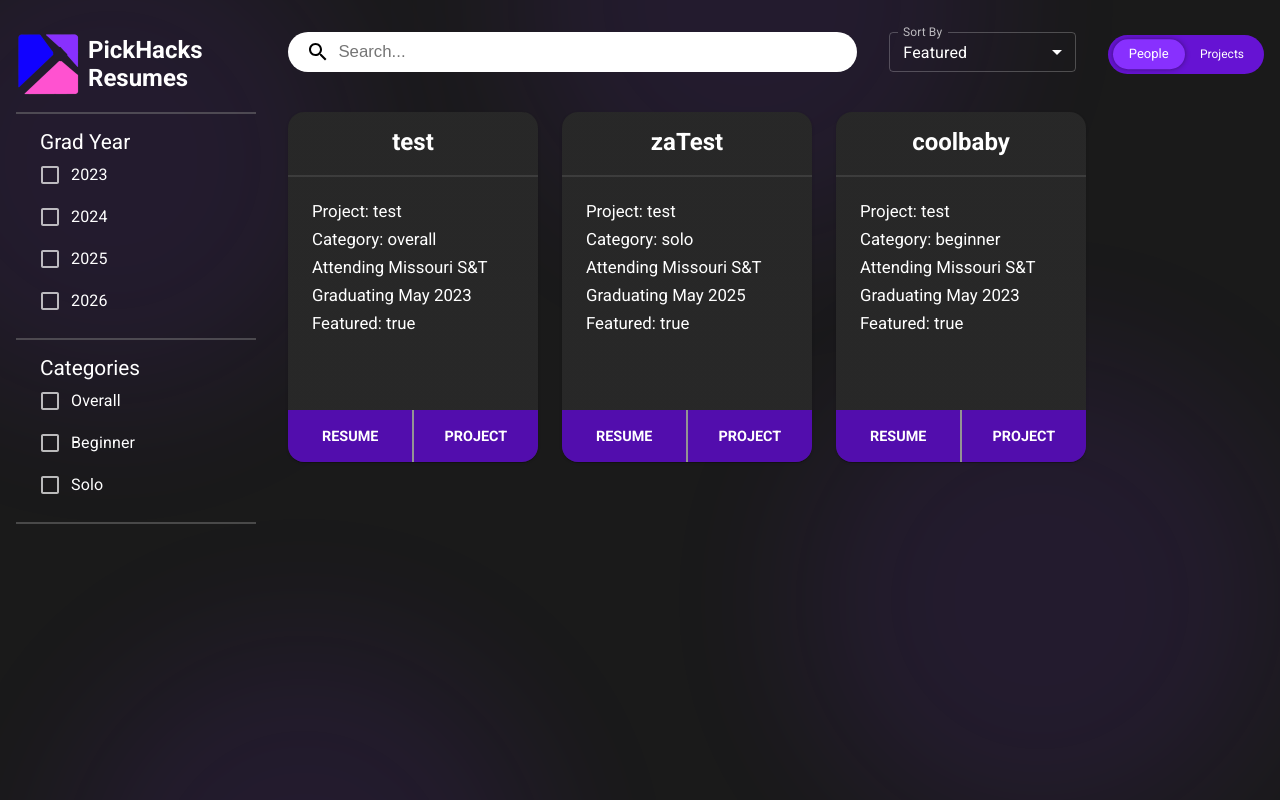
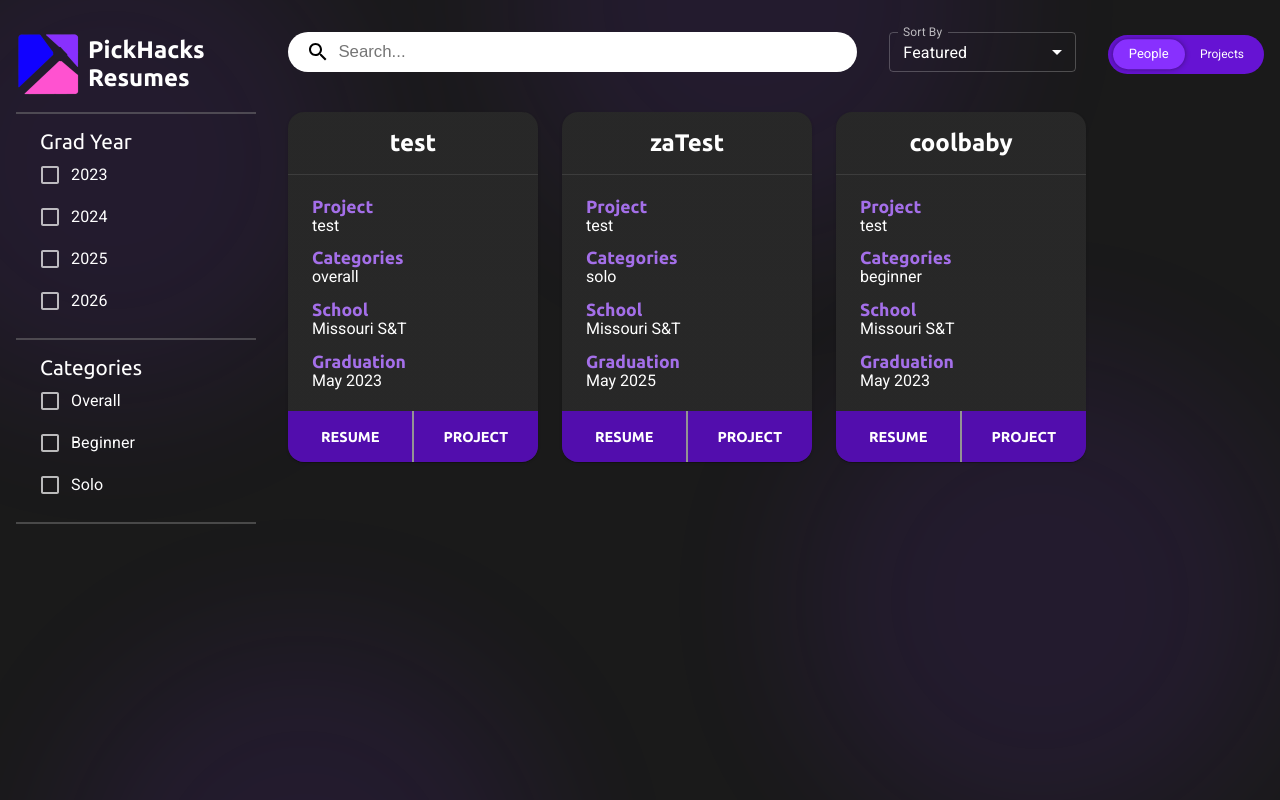
Before and after one commit to acmhack/resumepage, a Next.js app: page / in a window 1280 px wide. Built offline with nearby package versions, Linux system fonts and the light colour scheme.

Commit message:
font changes, fixed cards

```diff
--- a/src/components/ProjectCard.tsx
+++ b/src/components/ProjectCard.tsx
@@ -6,13 +6,21 @@ import styles from '../styles/components/UserCard.module.css';
 const ProjectCard = ({ name, members, projectlink, category, featured }: IProjectCard) => {
 	return (
 		<Card style={{ width: 250, height: 350, backgroundColor: '#1C1C1C', display: 'flex', flexDirection: 'column', borderRadius: '1em' }}>
-            <CardContent style={{ padding: '1em 0' }}>
+			<CardContent style={{ padding: 0 }}>
 				<h2 className={styles.name}>{name}</h2>
-                <br></br>
 				<div className={styles.line}></div>
 				<div className={styles.contentContainer}>
-                    <p>Category: {category}</p>
-                    <p>Featured: {featured.toString()}</p>
+					<div>
+						<p className={styles.title}>Categories</p>
+						<p>{category}</p>
+					</div>
+					<div>
+						<p className={styles.title}>Members</p>
+						{members.map((member) => (
+                            <p key={member.name}>{member.name}</p>
+                        ))}
+					</div>
+					{/* <p>Featured: {featured.toString()}</p> */}
 				</div>
 			</CardContent>
 			<CardActions disableSpacing style={{ marginTop: 'auto', display: 'flex', justifyContent: 'space-evenly', padding: 0 }}>
--- a/src/components/usercard.tsx
+++ b/src/components/usercard.tsx
@@ -5,20 +5,29 @@ import styles from '../styles/components/UserCard.module.css';
 
 const UserCard = ({ name, resumelink, projectlink, grad, category, featured, projectName, school }: IUserCard) => {
 	return (
-		<Card style={{ width: 250, height: 350, backgroundColor: '#1C1C1C', display: 'flex', flexDirection: 'column', borderRadius: '1em' }}>
-			<CardContent style={{ padding: '1em 0' }}>
+		<Card style={{ width: 250, height: 350, backgroundColor: '#1C1C1C', borderRadius: '1em' }}>
+			<CardContent style={{ padding: 0, display: 'flex', flexDirection: 'column', height: '100%' }}>
 				<h2 className={styles.name}>{name}</h2>
-				<br /> {/* diagnostic */}
 				<div className={styles.line}></div>
 				<div className={styles.contentContainer}>
-					<p>Project: {projectName}</p>
-					<p>Category: {category}</p>
-					<p>Attending {school}</p>
-					<p>Graduating {grad}</p>
-					<p>Featured: {featured.toString()}</p>
+					<div>
+						<p className={styles.title}>Project</p>
+						<p>{projectName}</p>
 					</div>
-			</CardContent>
-			<CardActions disableSpacing style={{ marginTop: 'auto', display: 'flex', justifyContent: 'space-evenly', padding: 0 }}>
+					<div>
+						<p className={styles.title}>Categories</p>
+						<p>{category}</p>
+					</div>
+					<div>
+						<p className={styles.title}>School</p>
+						<p>{school}</p>
+					</div>
+					<div>
+						<p className={styles.title}>Graduation</p>
+						<p>{grad}</p>
+					</div>
+				</div>
+				<div className={styles.buttonContainer}>
 					<a href={resumelink} className={styles.button}>
 						RESUME
 					</a>
@@ -26,7 +35,8 @@ const UserCard = ({ name, resumelink, projectlink, grad, category, featured, pro
 					<a href={projectlink} className={styles.button}>
 						PROJECT
 					</a>
-			</CardActions>
+				</div>
+			</CardContent>
 		</Card>
 	);
 };
--- a/src/pages/index.tsx
+++ b/src/pages/index.tsx
@@ -10,25 +10,34 @@ import ProjectCard from '../components/ProjectCard';
 const projectsArray: IProjectCard[] = [
 	{
 		name: 'Project1',
-        members: [],
+		members: [
+			{
+				name: 'bob',
+				resume: 'b',
+			},
+			{
+				name: 'bob',
+				resume: 'b',
+			},
+		],
 		projectlink: 'test',
 		category: 'overall',
-        featured: true
+		featured: true,
 	},
 	{
 		name: 'Project2',
 		members: [],
 		projectlink: 'cool',
 		category: 'beginner',
-        featured: false
+		featured: false,
 	},
 	{
 		name: 'Project3',
 		members: [],
 		projectlink: 'coolio',
 		category: 'solo',
-        featured: true
-    }
+		featured: true,
+	},
 ];
 
 const usersArray: IUserCard[] = [
@@ -40,7 +49,7 @@ const usersArray: IUserCard[] = [
 		category: 'overall',
 		projectName: 'test',
 		school: 'Missouri S&T',
-        featured: true
+		featured: true,
 	},
 	{
 		name: 'anotherTest',
@@ -50,7 +59,7 @@ const usersArray: IUserCard[] = [
 		category: 'beginner',
 		projectName: 'test',
 		school: 'Missouri S&T',
-        featured: false
+		featured: false,
 	},
 	{
 		name: 'zaTest',
@@ -60,7 +69,7 @@ const usersArray: IUserCard[] = [
 		category: 'solo',
 		projectName: 'test',
 		school: 'Missouri S&T',
-        featured: true
+		featured: true,
 	},
 	{
 		name: 'baby',
@@ -70,7 +79,7 @@ const usersArray: IUserCard[] = [
 		category: 'overall',
 		projectName: 'test',
 		school: 'Missouri S&T',
-        featured: false
+		featured: false,
 	},
 	{
 		name: 'coolbaby',
@@ -80,7 +89,7 @@ const usersArray: IUserCard[] = [
 		category: 'beginner',
 		projectName: 'test',
 		school: 'Missouri S&T',
-        featured: true
+		featured: true,
 	},
 	{
 		name: 'John Smith Jr.',
@@ -90,8 +99,8 @@ const usersArray: IUserCard[] = [
 		category: 'beginner',
 		projectName: 'test',
 		school: 'Missouri S&T',
-        featured: false
-    }
+		featured: false,
+	},
 ];
 
 const displayCards = (userCards: IUserCard[], projectCards: IProjectCard[], searchFilter: any) => {
--- a/src/styles/components/Sidebar.module.css
+++ b/src/styles/components/Sidebar.module.css
@@ -9,6 +9,7 @@
 .title {
     font-size: 1.3em;
     color: white;
+    font-family: Ubuntu;
 }
 
 .line {
@@ -38,4 +39,5 @@
 	font-weight: bold;
 	/* color: #8830FE; */
 	color: white;
+    font-family: Ubuntu;
 }
--- a/src/styles/components/UserCard.module.css
+++ b/src/styles/components/UserCard.module.css
@@ -1,6 +1,8 @@
 .name {
 	text-align: center;
+    padding: .7em;
 	/* color: #ff52d0; */
+    font-family: Ubuntu;
 }
 
 .line {
@@ -11,15 +13,20 @@
 }
 
 .contentContainer {
-	padding: 1.5em;
+	padding: .5em 1.5em;
 	display: flex;
 	flex-direction: column;
-	gap: 0.5em;
+    /* gap: .5em; */
+    justify-content: space-evenly;
+    height: 100%;
+    overflow-y: scroll;
 }
 
-.contentContainer p {
-    font-size: 1.05em;
-    /* font-weight: bold; */
+.buttonContainer {
+    margin-top: auto;
+    display: flex;
+    justify-content: space-evenly;
+    padding: 0;
 }
 
 .button {
@@ -28,8 +35,8 @@
     font-weight: bold;
     width: 100%;
     text-align: center;
-    background-color: #6613d3;
     background-color: #520dad;
+    font-family: Ubuntu;
 }
 
 .button:hover {
@@ -42,3 +49,10 @@
     background-color: white;
     opacity: .5;
 }
+
+.title {
+    font-size: 1.1em;
+    font-weight: bold;
+    color: #a46fe9;
+    font-family: Ubuntu;
+}
--- a/src/styles/globals.css
+++ b/src/styles/globals.css
@@ -1,4 +1,5 @@
 @import url('https://fonts.googleapis.com/css2?family=Roboto:wght@400;700&display=swap');
+@import url('https://fonts.googleapis.com/css2?family=Ubuntu:wght@400;700&display=swap');
 
 * {
     box-sizing: border-box;
```
Lines whose indentation alone changed are shown as unchanged.
